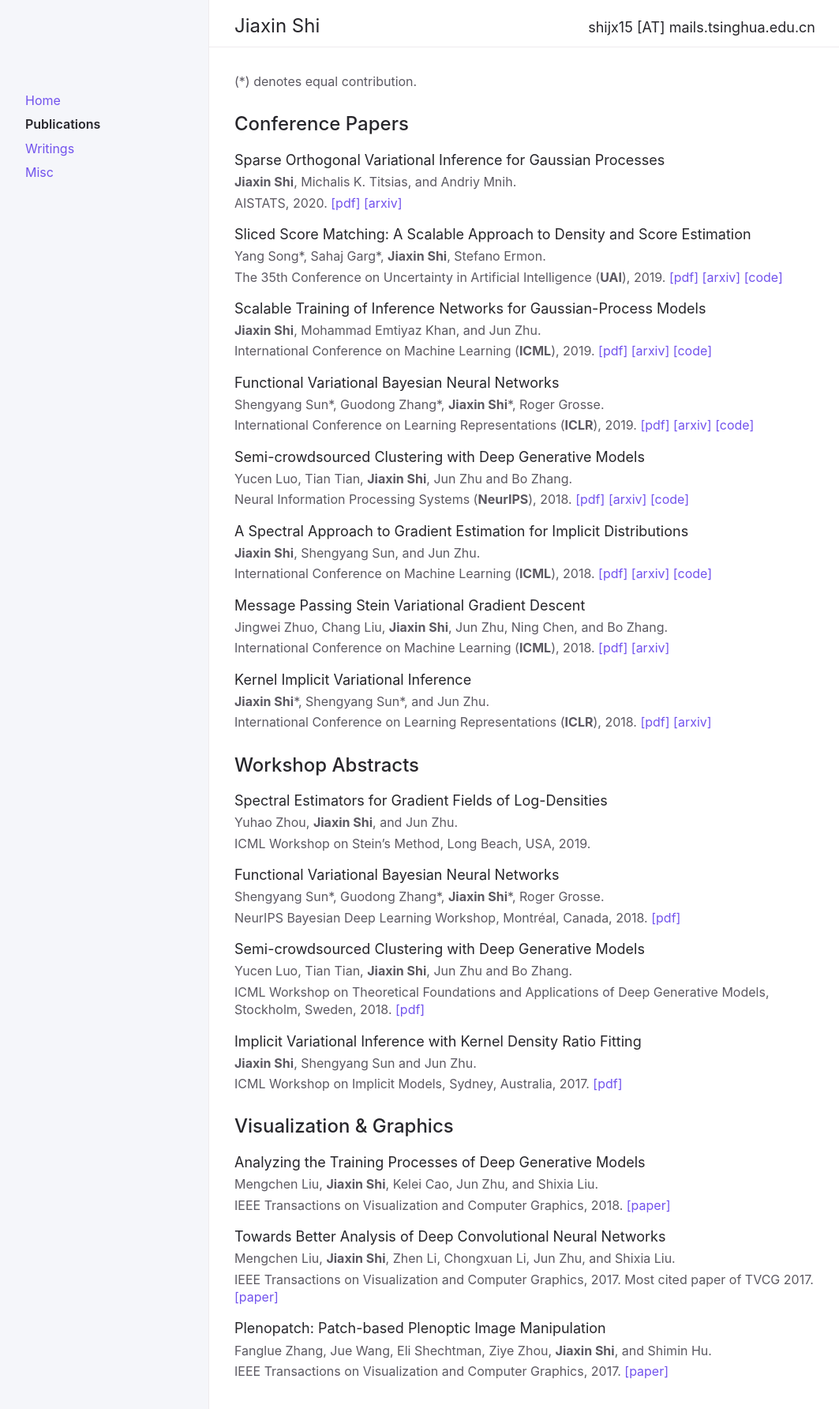
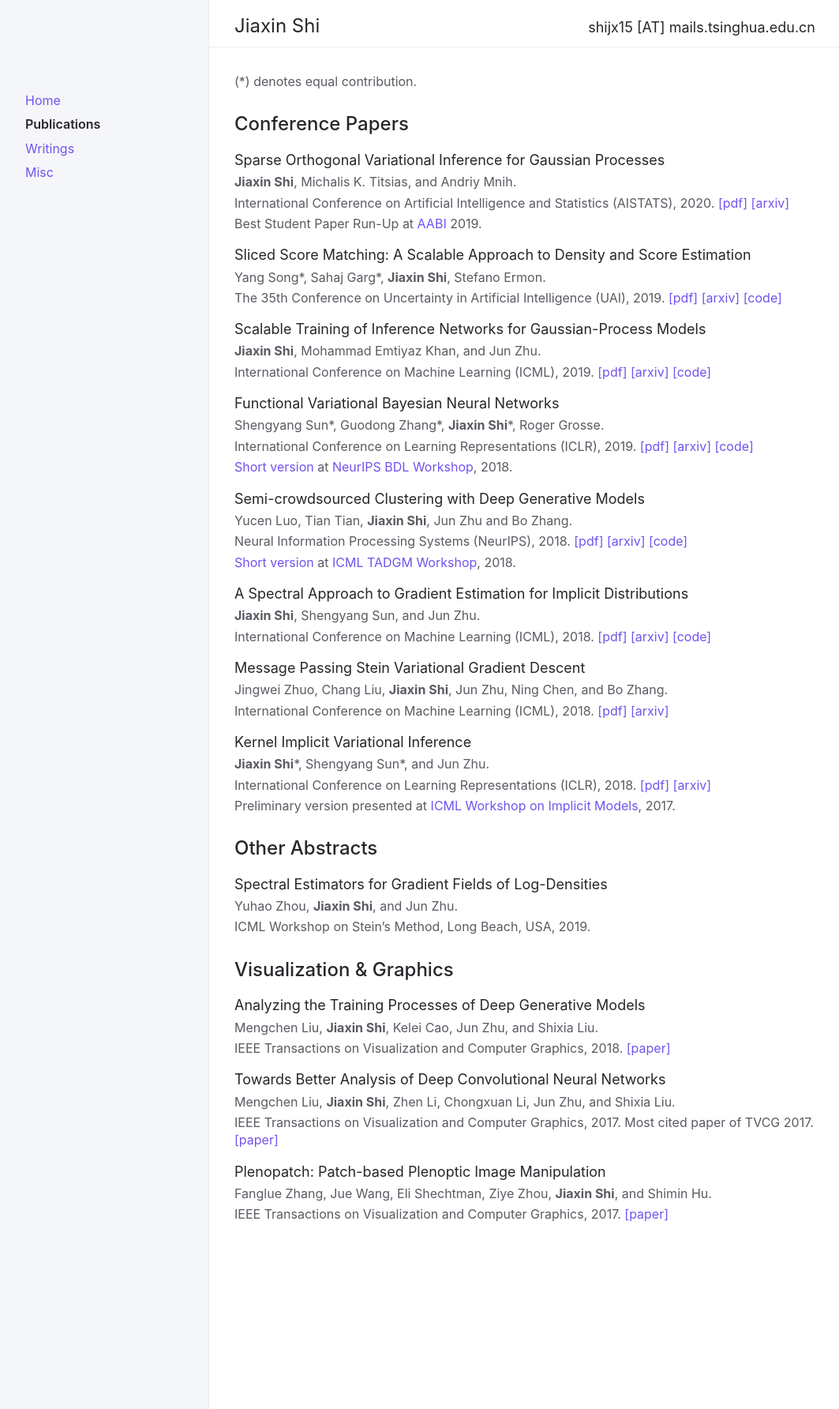
Before and after one commit to thjashin/thjashin.github.io, a Jekyll site: the page built from publications.md, in a window 1280 px wide. Shown: the top 1784 px of the page at 79% size, without its empty margins (91-1154 px from the left). Built offline with Jekyll 4.4.1, drawn with Linux system fonts in a browser that asks for light colours.

Commit message:
update publications

```diff
--- a/publications.md
+++ b/publications.md
@@ -16,15 +16,17 @@ Sparse Orthogonal Variational Inference for Gaussian Processes
 {: .fs-5 .mb-1 .text-grey-dk-300}
 **Jiaxin Shi**, Michalis K. Titsias, and Andriy Mnih.
 {: .mb-1}
-AISTATS, 2020.
+International Conference on Artificial Intelligence and Statistics (AISTATS), 2020.
 [[pdf]](https://arxiv.org/pdf/1910.10596)
 [[arxiv]](https://arxiv.org/abs/1910.10596)
+{: .mb-1}
+Best Student Paper Run-Up at [AABI](http://approximateinference.org/) 2019.
 
 Sliced Score Matching: A Scalable Approach to Density and Score Estimation
 {: .fs-5 .mb-1 .text-grey-dk-300}
 Yang Song\*, Sahaj Garg\*, **Jiaxin Shi**, Stefano Ermon.
 {: .mb-1}
-The 35th Conference on Uncertainty in Artificial Intelligence (**UAI**), 2019.
+The 35th Conference on Uncertainty in Artificial Intelligence (UAI), 2019.
 [[pdf]](https://arxiv.org/pdf/1905.07088)
 [[arxiv]](https://arxiv.org/abs/1905.07088)
 [[code]](https://github.com/ermongroup/sliced_score_matching)
@@ -33,7 +35,7 @@ Scalable Training of Inference Networks for Gaussian-Process Models
 {: .fs-5 .mb-1 .text-grey-dk-300}
 **Jiaxin Shi**, Mohammad Emtiyaz Khan, and Jun Zhu.
 {: .mb-1}
-International Conference on Machine Learning (**ICML**), 2019.
+International Conference on Machine Learning (ICML), 2019.
 [[pdf]](https://arxiv.org/pdf/1905.10969.pdf)
 [[arxiv]](https://arxiv.org/abs/1905.10969)
 [[code]](https://github.com/thjashin/gp-infer-net)
@@ -42,25 +44,29 @@ Functional Variational Bayesian Neural Networks
 {: .fs-5 .mb-1 .text-grey-dk-300}
 Shengyang Sun\*, Guodong Zhang\*, **Jiaxin Shi**\*, Roger Grosse.
 {: .mb-1}
-International Conference on Learning Representations (**ICLR**), 2019.
+International Conference on Learning Representations (ICLR), 2019.
 [[pdf]](https://arxiv.org/pdf/1903.05779.pdf)
 [[arxiv]](https://arxiv.org/abs/1903.05779)
 [[code]](https://github.com/ssydasheng/FBNN)
+{: .mb-1}
+[Short version](http://bayesiandeeplearning.org/2018/papers/12.pdf) at [NeurIPS BDL Workshop](http://bayesiandeeplearning.org/), 2018.
 
 Semi-crowdsourced Clustering with Deep Generative Models
 {: .fs-5 .mb-1 .text-grey-dk-300}
 Yucen Luo, Tian Tian, **Jiaxin Shi**, Jun Zhu and Bo Zhang.
 {: .mb-1}
-Neural Information Processing Systems (**NeurIPS**), 2018.
+Neural Information Processing Systems (NeurIPS), 2018.
 [[pdf]](https://arxiv.org/pdf/1810.11971.pdf)
 [[arxiv]](https://arxiv.org/abs/1810.11971)
 [[code]](https://github.com/xinmei9322/semicrowd)
+{: .mb-1}
+[Short version](https://drive.google.com/open?id=1waXNf7-Mko4A0WvGVnlMndRRvEMCT3YX) at [ICML TADGM Workshop](https://sites.google.com/view/tadgm/home), 2018.
 
 A Spectral Approach to Gradient Estimation for Implicit Distributions
 {: .fs-5 .mb-1 .text-grey-dk-300}
 **Jiaxin Shi**, Shengyang Sun, and Jun Zhu.
 {: .mb-1}
-International Conference on Machine Learning (**ICML**), 2018.
+International Conference on Machine Learning (ICML), 2018.
 [[pdf]](https://arxiv.org/pdf/1806.02925.pdf)
 [[arxiv]](https://arxiv.org/abs/1806.02925)
 [[code]](https://github.com/thjashin/spectral-stein-grad)
@@ -69,7 +75,7 @@ Message Passing Stein Variational Gradient Descent
 {: .fs-5 .mb-1 .text-grey-dk-300}
 Jingwei Zhuo, Chang Liu, **Jiaxin Shi**, Jun Zhu, Ning Chen, and Bo Zhang.
 {: .mb-1}
-International Conference on Machine Learning (**ICML**), 2018.
+International Conference on Machine Learning (ICML), 2018.
 [[pdf]](http://proceedings.mlr.press/v80/zhuo18a/zhuo18a.pdf)
 [[arxiv]](https://arxiv.org/abs/1711.04425)
 
@@ -77,11 +83,13 @@ Kernel Implicit Variational Inference
 {: .fs-5 .mb-1 .text-grey-dk-300}
 **Jiaxin Shi**\*, Shengyang Sun\*, and Jun Zhu.
 {: .mb-1}
-International Conference on Learning Representations (**ICLR**), 2018.
+International Conference on Learning Representations (ICLR), 2018.
 [[pdf]](https://arxiv.org/pdf/1705.10119.pdf)
 [[arxiv]](https://arxiv.org/abs/1705.10119)
+{: .mb-1}
+Preliminary version presented at [ICML Workshop on Implicit Models](https://sites.google.com/view/implicitmodels/), 2017.
 
-## Workshop Abstracts
+## Other Abstracts
 
 Spectral Estimators for Gradient Fields of Log-Densities
 {: .fs-5 .mb-1 .text-grey-dk-300}
@@ -89,26 +97,32 @@ Yuhao Zhou, **Jiaxin Shi**, and Jun Zhu.
 {: .mb-1}
 ICML Workshop on Stein's Method, Long Beach, USA, 2019.
 
+<!--
 Functional Variational Bayesian Neural Networks
 {: .fs-5 .mb-1 .text-grey-dk-300}
 Shengyang Sun\*, Guodong Zhang\*, **Jiaxin Shi**\*, Roger Grosse.
 {: .mb-1}
 NeurIPS Bayesian Deep Learning Workshop, Montréal, Canada, 2018.
 [[pdf]](http://bayesiandeeplearning.org/2018/papers/12.pdf)
+-->
 
+<!--
 Semi-crowdsourced Clustering with Deep Generative Models
 {: .fs-5 .mb-1 .text-grey-dk-300}
 Yucen Luo, Tian Tian, **Jiaxin Shi**, Jun Zhu and Bo Zhang.
 {: .mb-1}
 ICML Workshop on Theoretical Foundations and Applications of Deep Generative Models, Stockholm, Sweden, 2018.
 [[pdf]](https://drive.google.com/open?id=1waXNf7-Mko4A0WvGVnlMndRRvEMCT3YX)
+-->
 
+<!--
 Implicit Variational Inference with Kernel Density Ratio Fitting
 {: .fs-5 .mb-1 .text-grey-dk-300}
 **Jiaxin Shi**, Shengyang Sun and Jun Zhu.
 {: .mb-1}
 ICML Workshop on Implicit Models, Sydney, Australia, 2017.
 [[pdf]](http://ml.cs.tsinghua.edu.cn/~jun/pub/implicit-vi-kdrf.pdf)
+-->
 
 ## Visualization & Graphics
 
```
